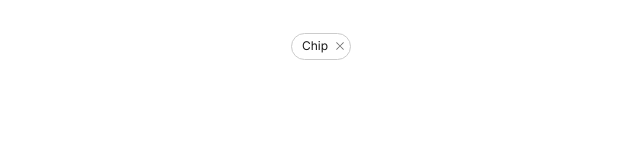
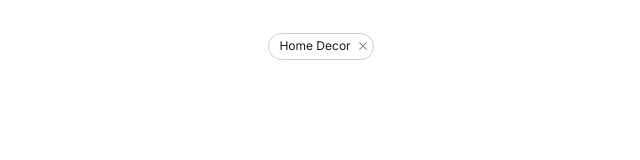
Before and after one commit to ThooHoang/qarma-chip-task, a React (Vite) app: page / in a window 1280 px wide. Shown: the top 160 px of the page, without its empty margins (319-959 px from the left). Built offline with nearby package versions, Linux system fonts and the light colour scheme.

Commit message:
added hover functionality

```diff
--- a/src/App.jsx
+++ b/src/App.jsx
@@ -8,7 +8,7 @@ function App() {
   return (
     <>
       <Chip
-        label="Chip"
+        label="Home Decor"
       />
 
     </>
--- a/src/components/Chip.jsx
+++ b/src/components/Chip.jsx
@@ -10,17 +10,18 @@ const Chip = ({ label, onRemove }) => {
             rounded-round
             border border-width-chip border-color-chip
             overflow-hidden
+            group
         ">
 
             <div className="flex items-center pl-chip-small-x py-chip-small-y pr-1">
                 <span className="text-chip ui-sm-normal">{label}</span>
             </div>
 
-            <div className="w-10 h-10 flex justify-center items-center">
+            <div className="w-chip-small-inline-button h-chip-small-inline-button flex justify-center items-center rounded-round group-hover:bg-chip-hover ">
                 <button
                     type="button"
                     onClick={onRemove}
-                    className="flex items-center justify-center w-full h-full"
+                    className="flex items-center justify-center w-full h-full hover:bg-chip-remove-button-hover rounded-round"
                 >
                     <svg
                         xmlns="http://www.w3.org/2000/svg"
```
